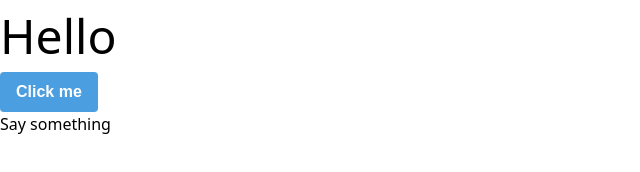
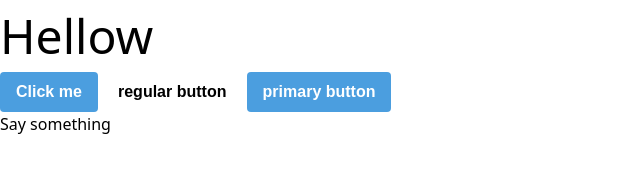
Before and after one commit to Indyandie/kuentos, a website built with Vite: page index.html in a window 1280 px wide. Shown: the whole page, without its empty margins (0-640 px from the left). Built offline with nearby package versions, Linux system fonts and the light colour scheme.

Commit message:
index.html: test styles

```diff
--- a/index.html
+++ b/index.html
@@ -10,8 +10,10 @@
 
 <body>
   <script type="module" src="/src/main.js"></script>
-  <h1>Hello</h1>
-  <my-component></my-component>
+  <h1>Hellow</h1>
+  <my-component>Click me!</my-component>
+  <button class="btn">regular button</button>
+  <button class="btn-primary">primary button</button>
   <p>Say something</p>
 </body>
 
```
